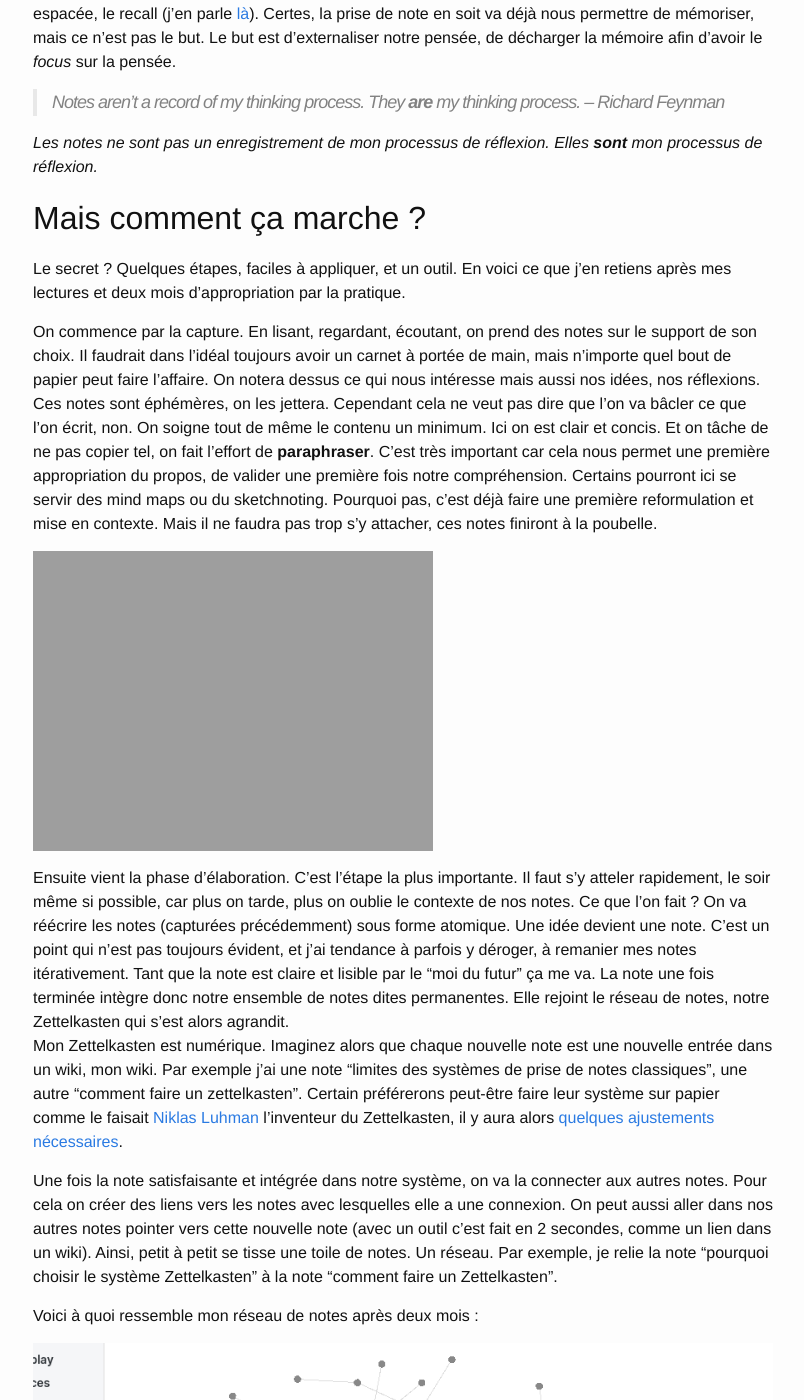
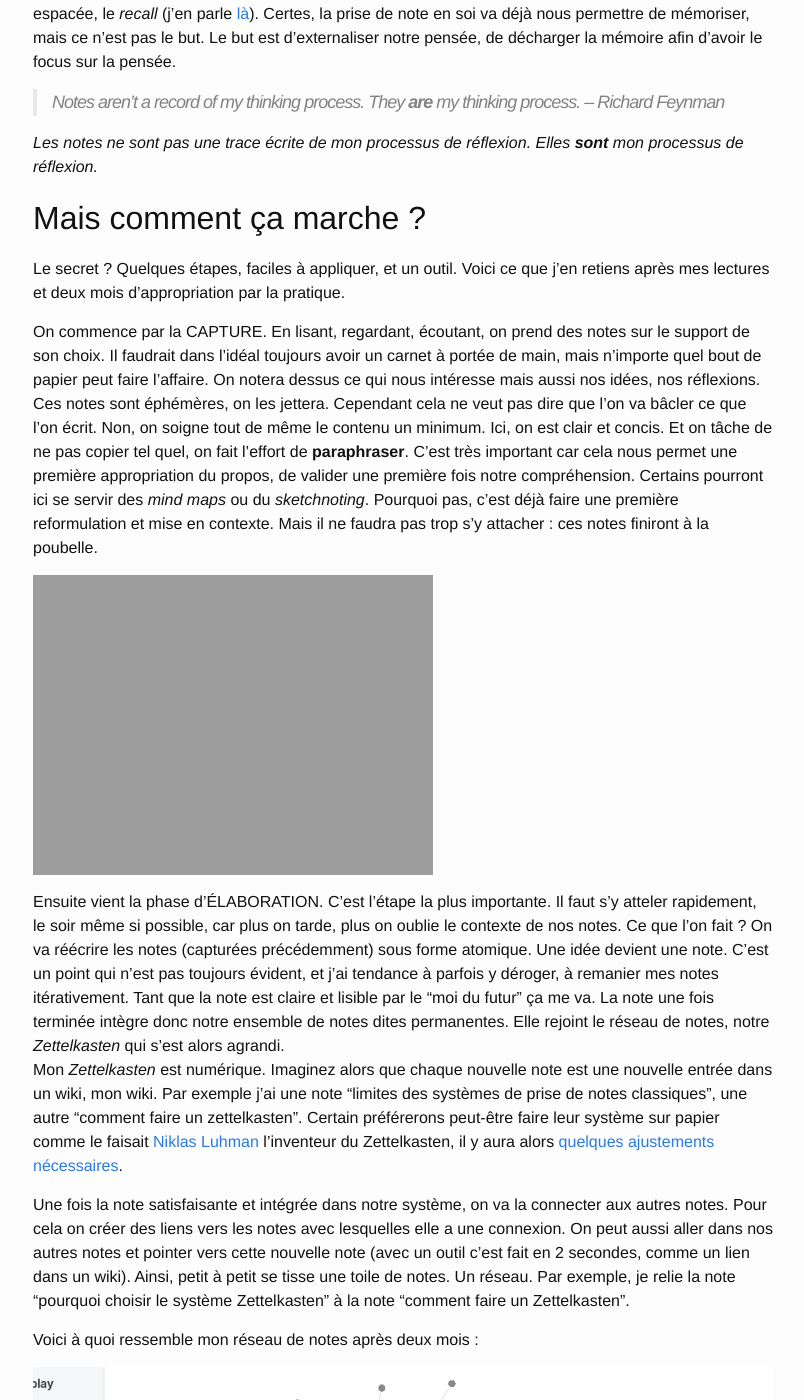
Before and after one commit to fego/fego.github.io, a Jekyll site: the page built from docs/_posts/2020-11-01-J'ai enfin appris à prendre des notes.markdown, in a window 1280 px wide and 1400 px high, scrolled down 1749 px. Shown: the whole window, without its empty margins (237-1041 px from the left). Built offline with Jekyll 4.4.1, drawn with Linux system fonts in a browser that asks for light colours; our own code applies the rules of GitHub Pages for plain Markdown files; some of the changed text lies outside the part shown.

Commit message:
typos + grammaire

```diff
--- a/docs/_posts/2020-11-01-J'ai enfin appris à prendre des notes.markdown
+++ b/docs/_posts/2020-11-01-J'ai enfin appris à prendre des notes.markdown
@@ -22,51 +22,51 @@ J'ai donc commencé à utiliser la méthode qu'il propose ([Zettelkasten](https:
 
 # Pourquoi prenons-nous des notes ?
 
-On ne note pas pour se rappeler. Pour cela on va utiliser d'autres techniques, comme la répétition espacée, le recall (j'en parle [là](http://fego.github.io/2020/09/27/Apprendre-%C3%A0-apprendre.html)). Certes, la prise de note en soit va déjà nous permettre de mémoriser, mais ce n'est pas le but. Le but est d'externaliser notre pensée, de décharger la mémoire afin d'avoir le *focus* sur la pensée.
+On ne note pas pour se rappeler. Pour cela on va utiliser d'autres techniques, comme la répétition espacée, le *recall* (j'en parle [là](http://fego.github.io/2020/09/27/Apprendre-%C3%A0-apprendre.html)). Certes, la prise de note en soi va déjà nous permettre de mémoriser, mais ce n'est pas le but. Le but est d'externaliser notre pensée, de décharger la mémoire afin d'avoir le focus sur la pensée.
 
 > Notes aren't a record of my thinking process. They **are** my thinking process.
 – Richard Feynman
 
-*Les notes ne sont pas un enregistrement de mon processus de réflexion. Elles **sont** mon processus de réflexion.*
+*Les notes ne sont pas une trace écrite de mon processus de réflexion. Elles **sont** mon processus de réflexion.*
 
 ## Mais comment ça marche ?
 
-Le secret ? Quelques étapes, faciles à appliquer, et un outil. En voici ce que j'en retiens après mes lectures et deux mois d'appropriation par la pratique.
+Le secret ? Quelques étapes, faciles à appliquer, et un outil. Voici ce que j'en retiens après mes lectures et deux mois d'appropriation par la pratique.
 
-On commence par la capture. En lisant, regardant, écoutant, on prend des notes sur le support de son choix. Il faudrait dans l'idéal toujours avoir un carnet à portée de main, mais n'importe quel bout de papier peut faire l'affaire. On notera dessus ce qui nous intéresse mais aussi nos idées, nos réflexions. Ces notes sont éphémères, on les jettera. Cependant cela ne veut pas dire que l'on va bâcler ce que l'on écrit, non. On soigne tout de même le contenu un minimum. Ici on est clair et concis. Et on tâche de ne pas copier tel, on fait l'effort de **paraphraser**. C'est très important car cela nous permet une première appropriation du propos, de valider une première fois notre compréhension.
-Certains pourront ici se servir des mind maps ou du sketchnoting. Pourquoi pas, c'est déjà faire une première reformulation et mise en contexte. Mais il ne faudra pas trop s'y attacher, ces notes finiront à la poubelle.
+On commence par la CAPTURE. En lisant, regardant, écoutant, on prend des notes sur le support de son choix. Il faudrait dans l'idéal toujours avoir un carnet à portée de main, mais n'importe quel bout de papier peut faire l'affaire. On notera dessus ce qui nous intéresse mais aussi nos idées, nos réflexions. Ces notes sont éphémères, on les jettera. Cependant cela ne veut pas dire que l'on va bâcler ce que l'on écrit. Non, on soigne tout de même le contenu un minimum. Ici, on est clair et concis. Et on tâche de ne pas copier tel quel, on fait l'effort de **paraphraser**. C'est très important car cela nous permet une première appropriation du propos, de valider une première fois notre compréhension.
+Certains pourront ici se servir des *mind maps* ou du *sketchnoting*. Pourquoi pas, c'est déjà faire une première reformulation et mise en contexte. Mais il ne faudra pas trop s'y attacher : ces notes finiront à la poubelle.
 
 ![Capturer des notes]({{ site.url }}images/capture_notes.png)
 
-Ensuite vient la phase d'élaboration. C'est l'étape la plus importante. Il faut s'y atteler rapidement, le soir même si possible, car plus on tarde, plus on oublie le contexte de nos notes. Ce que l'on fait ? On va réécrire les notes (capturées précédemment) sous forme atomique. Une idée devient une note. C'est un point qui n'est pas toujours évident, et j'ai tendance à parfois y déroger, à remanier mes notes itérativement. Tant que la note est claire et lisible par le "moi du futur" ça me va. La note une fois terminée intègre donc notre ensemble de notes dites permanentes. Elle rejoint le réseau de notes, notre Zettelkasten qui s'est alors agrandit.
-Mon Zettelkasten est numérique. Imaginez alors que chaque nouvelle note est une nouvelle entrée dans un wiki, mon wiki. Par exemple j'ai une note "limites des systèmes de prise de notes classiques", une autre "comment faire un zettelkasten".  Certain préférerons peut-être faire leur système sur papier comme le faisait [Niklas Luhman](https://fr.wikipedia.org/wiki/Niklas_Luhmann) l'inventeur du Zettelkasten, il y aura alors [quelques ajustements nécessaires](https://www.lesswrong.com/posts/NfdHG6oHBJ8Qxc26s/the-zettelkasten-method-1).
+Ensuite vient la phase d'ÉLABORATION. C'est l'étape la plus importante. Il faut s'y atteler rapidement, le soir même si possible, car plus on tarde, plus on oublie le contexte de nos notes. Ce que l'on fait ? On va réécrire les notes (capturées précédemment) sous forme atomique. Une idée devient une note. C'est un point qui n'est pas toujours évident, et j'ai tendance à parfois y déroger, à remanier mes notes itérativement. Tant que la note est claire et lisible par le "moi du futur" ça me va. La note une fois terminée intègre donc notre ensemble de notes dites permanentes. Elle rejoint le réseau de notes, notre *Zettelkasten* qui s'est alors agrandi.
+Mon *Zettelkasten* est numérique. Imaginez alors que chaque nouvelle note est une nouvelle entrée dans un wiki, mon wiki. Par exemple j'ai une note "limites des systèmes de prise de notes classiques", une autre "comment faire un zettelkasten".  Certain préférerons peut-être faire leur système sur papier comme le faisait [Niklas Luhman](https://fr.wikipedia.org/wiki/Niklas_Luhmann) l'inventeur du Zettelkasten, il y aura alors [quelques ajustements nécessaires](https://www.lesswrong.com/posts/NfdHG6oHBJ8Qxc26s/the-zettelkasten-method-1).
 
-Une fois la note satisfaisante et intégrée dans notre système, on va la connecter aux autres notes. Pour cela on créer des liens vers les notes avec lesquelles elle a une connexion. On peut aussi aller dans nos autres notes pointer vers cette nouvelle note (avec un outil c'est fait en 2 secondes, comme un lien dans un wiki). Ainsi, petit à petit se tisse une toile de notes. Un réseau. Par exemple, je relie la note "pourquoi choisir le système Zettelkasten" à la note "comment faire un Zettelkasten".
+Une fois la note satisfaisante et intégrée dans notre système, on va la connecter aux autres notes. Pour cela on créer des liens vers les notes avec lesquelles elle a une connexion. On peut aussi aller dans nos autres notes et pointer vers cette nouvelle note (avec un outil c'est fait en 2 secondes, comme un lien dans un wiki). Ainsi, petit à petit se tisse une toile de notes. Un réseau. Par exemple, je relie la note "pourquoi choisir le système Zettelkasten" à la note "comment faire un Zettelkasten".
 
 Voici à quoi ressemble mon réseau de notes après deux mois :
 
 ![Graph Obsidian]({{ site.url }}images/graph_obsidian_dav.png)
 
-Ces connexions reliant des notes assez simples sont très utiles. Elle servent à chaque fois que vous allez saisir une nouvelle note. Je recherche avant (ou parfois pendant) la phase d'élaboration les notes relatives au sujet de la nouvelle note. Et c'est rapide. Je re-parcours ces notes qui rajoutent un contexte. Ma nouvelle note en devient plus pertinente (et parfois ça m'évite de noter une deuxième fois quelque chose que j'avais déjà noté il y a quelques semaines...). Je la connecte aux autres. Puis, plus tard quand je reviens consulter ces notes, comme par exemple pour écrire un article, alors il suffira de tirer un fil, et toutes les idées seront déjà prêtes, sur un plateau. Réellement.
+Ces connexions reliant des notes assez simples sont très utiles. Elle servent à chaque fois que vous allez saisir une nouvelle note. Je recherche avant (ou parfois pendant) la phase d'élaboration les notes relatives au sujet de la nouvelle note. Et c'est rapide. Je re-parcours ces notes qui rajoutent un contexte. Ma nouvelle note en devient plus pertinente (et parfois ça m'évite de noter une deuxième fois quelque chose que j'avais déjà noté il y a quelques semaines...). Je la connecte aux autres. Puis, plus tard, quand je reviens consulter ces notes, comme par exemple pour écrire un article, alors il suffira de tirer un fil et toutes les idées seront déjà prêtes, sur un plateau. Réellement.
 
 Tout simplement. Le réseau se tisse petit à petit. L'effort est dilué sur chaque saisie de note.
 
 Parfois il pourra être utile de créer une sorte de "super" note, comme un index, un point de départ pour des recherches. Il faudra limiter au maximum ces notes pour ne pas figer la structure et ne pas tomber dans le travers des catégories. Ces dernières limitent le champ d'investigation, rigidifient nos notes. Dans ce système on est dans un processus qui part du bas, des notes. Les catégories ne sont pas prédéfinies, elles émergent au fur et à mesure, et les notes leur sont transverses. Elles peuvent apparaître dans plusieurs réseaux. J'ai par exemple des notes reliées à un ensemble de notes sur le sujet de la "prise de notes" et d'autres notes reliées autour du sujet de "l'apprentissage", mais j'ai aussi des notes qui sont reliées aux deux sujets.
 
-Dans le livre Sönke Arhens parle beaucoup de la prise de notes des étudiants ou des chercheurs, car ce sont des cibles évidentes. En effet, bien souvent la méthode enseignée consiste plutôt a concevoir un plan à l'avance, puis de péniblement venir remplir les cases. Avec ce système de prise de notes, on privilégie la libre pensée. Ce n'est qu'à la fin que l'on va faire le plan, fruit des recherches. Comme il le dit "les vrais experts ne font pas de plan, ils s'adaptent".
+Dans le livre, Sönke Arhens parle beaucoup de la prise de notes des étudiants ou des chercheurs, car ce sont des cibles évidentes. En effet, bien souvent la méthode enseignée consiste plutôt a concevoir un plan à l'avance, puis de péniblement venir remplir les cases. Avec ce système de prise de notes, on privilégie la libre pensée. Ce n'est qu'à la fin que l'on va faire le plan, fruit des recherches. Comme il le dit "les vrais experts ne font pas de plan, ils s'adaptent".
 Mais tous ces conseils, et plus globalement la méthode, sont valables pour tout ce qui n'est pas de la fiction. Personnellement je m'en sers beaucoup pour ma prise de notes techniques en informatique. J'y agrège tout ce que j'apprends, formulé avec mes mots. Mais j'y mets aussi des notes plus psycho / socio / développement personnel / etc.
 
 ## La puissance de la simplicité
 
-Prendre des "bonnes" notes ce n'est "que" ça. Un peu de méthode, un outil pour faire des connexions. C'est tout. Mais ça change tout.
+Prendre des "bonnes" notes ce n'est "que" ça : un peu de méthode et un outil pour faire des connexions. C'est tout. Mais ça change tout.
 
-Au début j'ai un peu tâtonné. Comme toute découverte c'était encore abstrait, comme j'imagine que ça l'est pour vous encore maintenant si vous ne connaissiez pas le Zettelkasten. Mais pour rien au monde je ne reviendrai en arrière. J'ai maintenant des notes utiles, faciles à utiliser, et ce n'est que le début. Chaque jour elles prennent de la valeur, me permettent de partager plus facilement ma connaissance, augmentent ma motivation. Dans mon quotidien professionnel elles me servent déjà. J'espère que cela durera, mais il me paraissait utile de partager dès à présent mon enthousiasme de novice avec vous.
+Au début j'ai un peu tâtonné. Comme toute découverte c'était encore abstrait. Comme j'imagine que ça l'est pour vous encore maintenant si vous ne connaissiez pas le Zettelkasten. Mais pour rien au monde je ne reviendrai en arrière. J'ai maintenant des notes utiles, faciles à utiliser, et ce n'est que le début. Chaque jour elles prennent de la valeur, me permettent de partager plus facilement ma connaissance, augmentent ma motivation. Dans mon quotidien professionnel elles me servent déjà. J'espère que cela durera, mais il me paraissait utile de partager dès à présent mon enthousiasme de novice avec vous.
 
 Si cela vous parle, jetez un oeil à la conférence (en anglais), la forme n'est pas idéale, mais le contenu vaut le détour, tout comme le livre. Et puis ensuite pourquoi ne pas vous lancer ? Votre moi du futur vous remerciera !
 
 ## Pour aller plus loin
 
-Cette courte introduction vous laissera certainement avec des questions, et peut-être l'envie d'en savoir plus.
+Cette courte introduction vous laissera certainement avec des questions et peut-être l'envie d'en savoir plus.
 Voici quelques liens qui me semblent pertinents pour creuser le sujet.
 Je n'ai hélas pas trouvé de ressources vraiment pertinentes en français.
 
```
